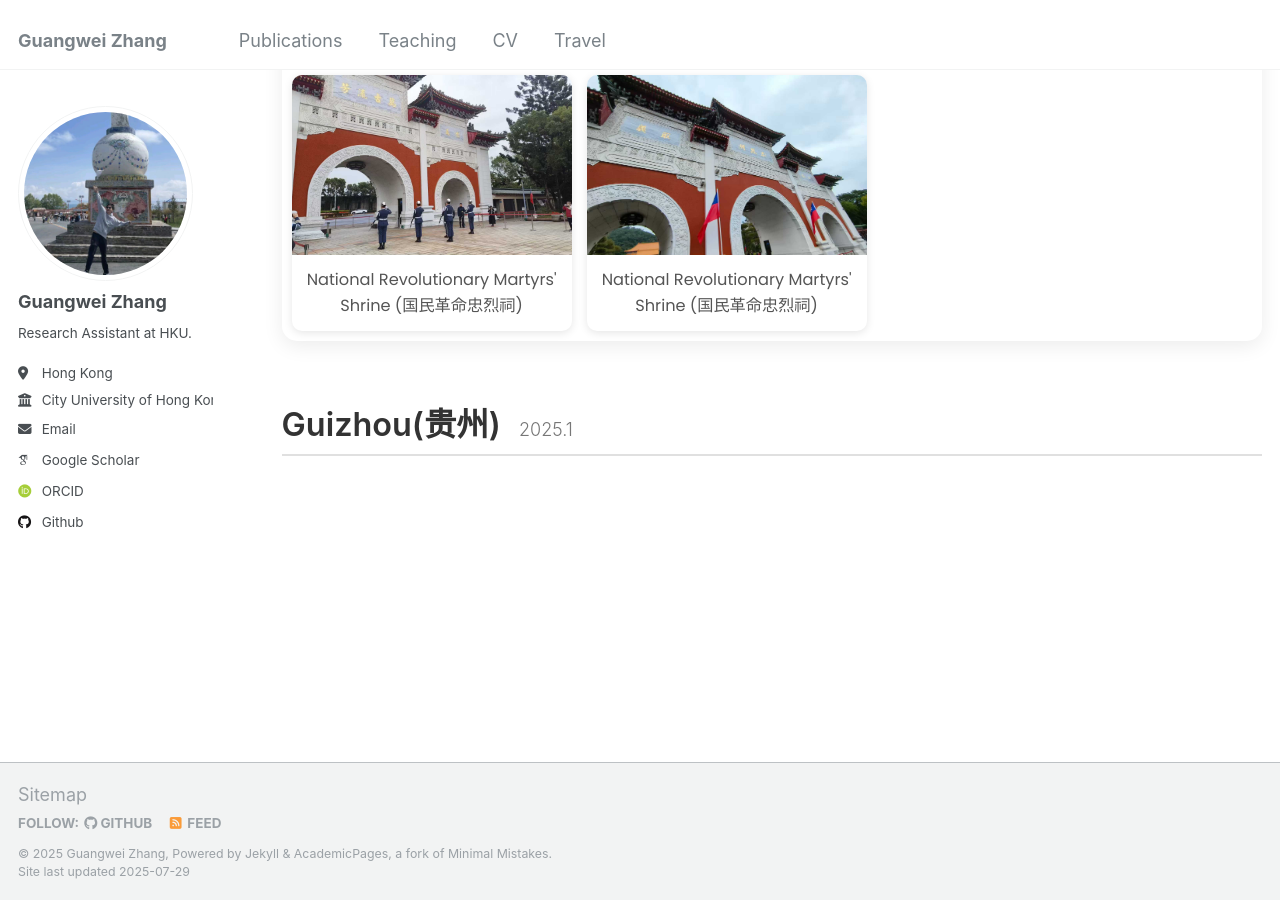
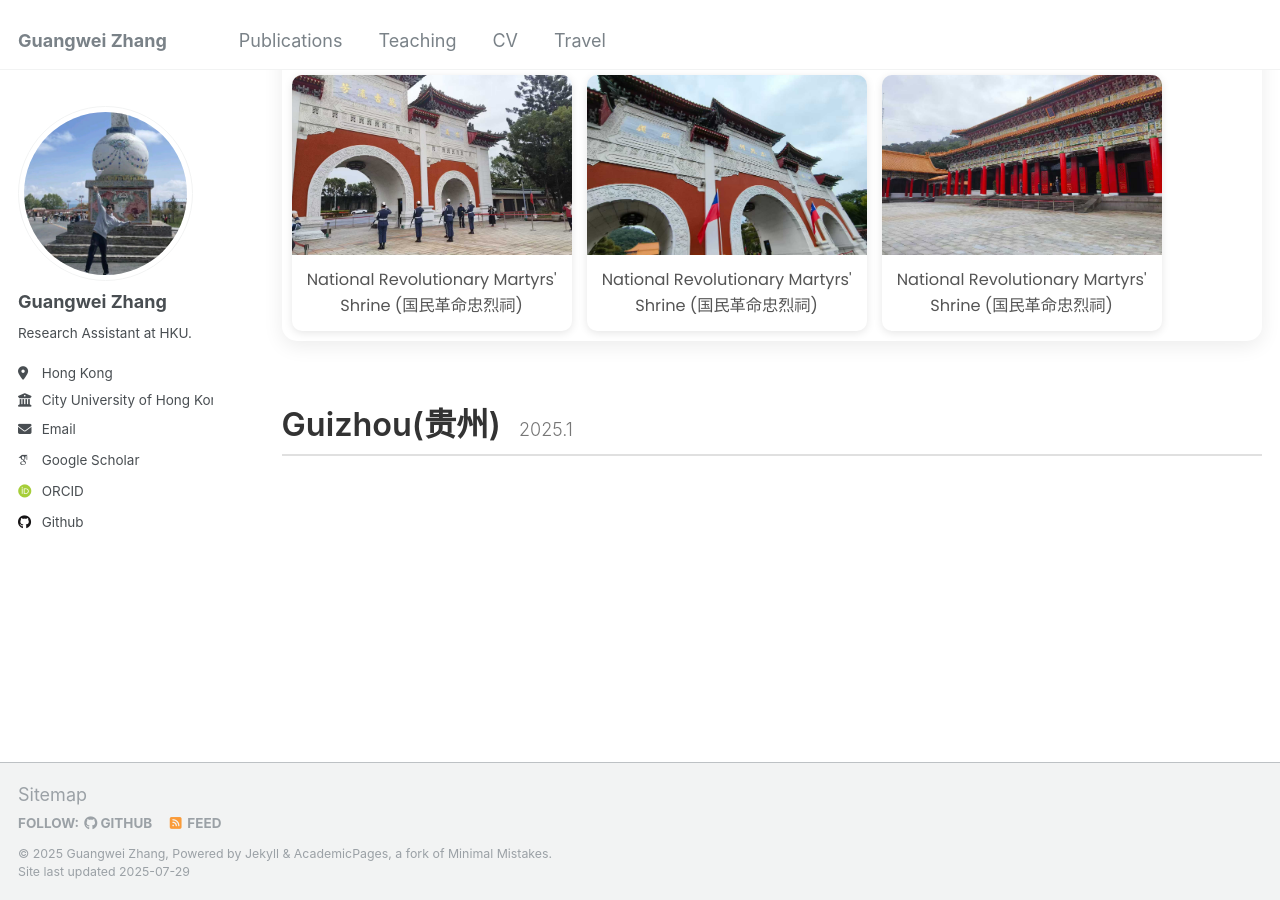
Before and after one commit to changhu73/changhu73.github.io, a Jekyll site: the page built from _pages/travel.md, in a window 1280 px wide and 900 px high, scrolled down 560 px. Built offline with Jekyll 4.4.1, drawn with Linux system fonts in a browser that asks for light colours; some web fonts are replaced.

Commit message:
Update travel.md

```diff
--- a/_pages/travel.md
+++ b/_pages/travel.md
@@ -146,6 +146,10 @@ author_profile: true
           <img src="/images/travel/taiwan/taiwan12.jpg" alt="National Revolutionary Martyrs' Shrine">
           <div class="caption"><p>National Revolutionary Martyrs' Shrine (国民革命忠烈祠)</p></div>
         </div>
+        <div class="photo-card">
+          <img src="/images/travel/taiwan/taiwan13.jpg" alt="National Revolutionary Martyrs' Shrine">
+          <div class="caption"><p>National Revolutionary Martyrs' Shrine (国民革命忠烈祠)</p></div>
+        </div>
       </div>
     </div>
     <!-- New Slider Container -->
```
